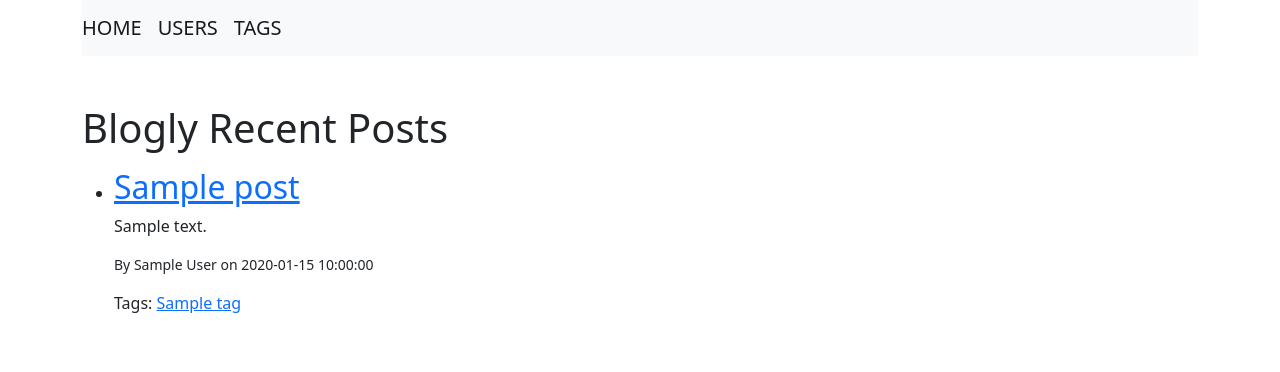
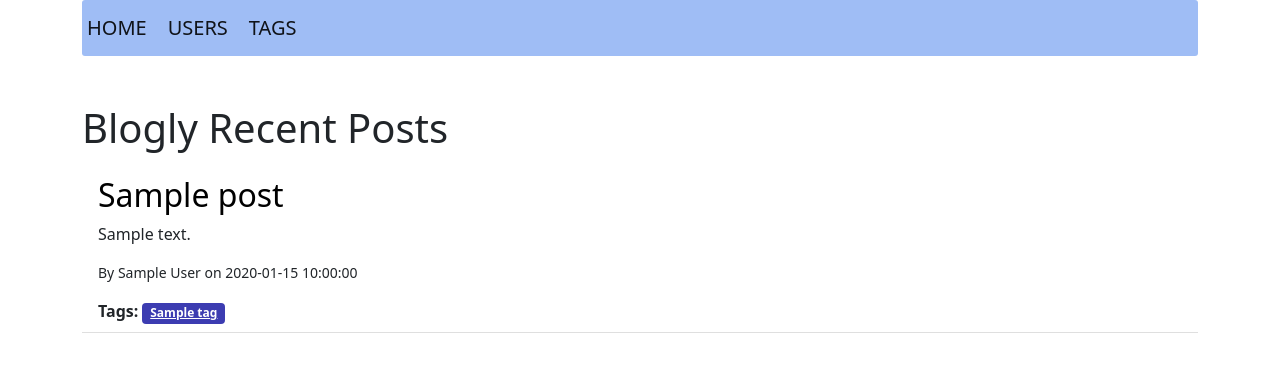
Before and after one commit to KKTTAAII/user_db, a Flask app: page /homepage in a window 1280 px wide. Shown: the top 372 px of the page. Run offline with Flask 2, Linux system fonts and the light colour scheme; tables that the repository leaves empty hold one stand-in row (values such as "Sample post").

Commit message:
added styling

```diff
--- a/static/app.css
+++ b/static/app.css
@@ -7,3 +7,25 @@
     height: 200px;
     width: 200px;
 }
+
+.badge {
+    background-color: rgb(60, 60, 177);
+}
+
+.title {
+    text-decoration: none;
+    color: black;
+}
+
+.bold {
+    font-weight: bold;
+}
+
+.navbar {
+    background-color: rgb(159, 189, 245);
+    border-radius: 3px;
+}
+
+.navbar-brand {
+    margin-left: 5px;
+}
--- a/templates/base.html
+++ b/templates/base.html
@@ -22,8 +22,8 @@
       </section>
       {%endif%}{%endwith%}
     </div>
-    <div class="container">
-      <nav class="navbar navbar-expand-lg navbar-light bg-light">
+    <div class="container navhead">
+      <nav class="navbar navbar-expand-lg navbar-light">
         <a class="navbar-brand" href="/homepage">HOME</a>
         <a  class="navbar-brand"href="/">USERS</a>
         <a  class="navbar-brand"href="/tags">TAGS</a>
--- a/templates/post_templates/home.html
+++ b/templates/post_templates/home.html
@@ -2,16 +2,16 @@
     content%}
     <div class="container mt-5">
     <h1>Blogly Recent Posts</h1>
-    <ul class="mt-3">
+    <ul class="mt-3 list-group list-group-flush">
         {%for post in all_posts%}
-        <li>
-            <h2><a href="/post/{{post.id}}">{{post.title}}</a></h2>
+        <li class="list-group-item">
+            <h2><a href="/post/{{post.id}}" class="title">{{post.title}}</a></h2>
             <p>{{post.content}}</p>
             <p class="small">By {{post.user.get_full_name}} on {{post.created_at}} </p>
             {%if post.tags%}
-            <span>Tags:
+            <span ><span class="bold">Tags: </span>
                 {%for tag in post.tags %}
-                <a href="/tags/{{tag.id}}">{{tag.name}}</a>
+                <a class="badge badge-secondary" href="/tags/{{tag.id}}">{{tag.name}}</a>
                 {%endfor%}
               </span>
             {%endif%}
```
